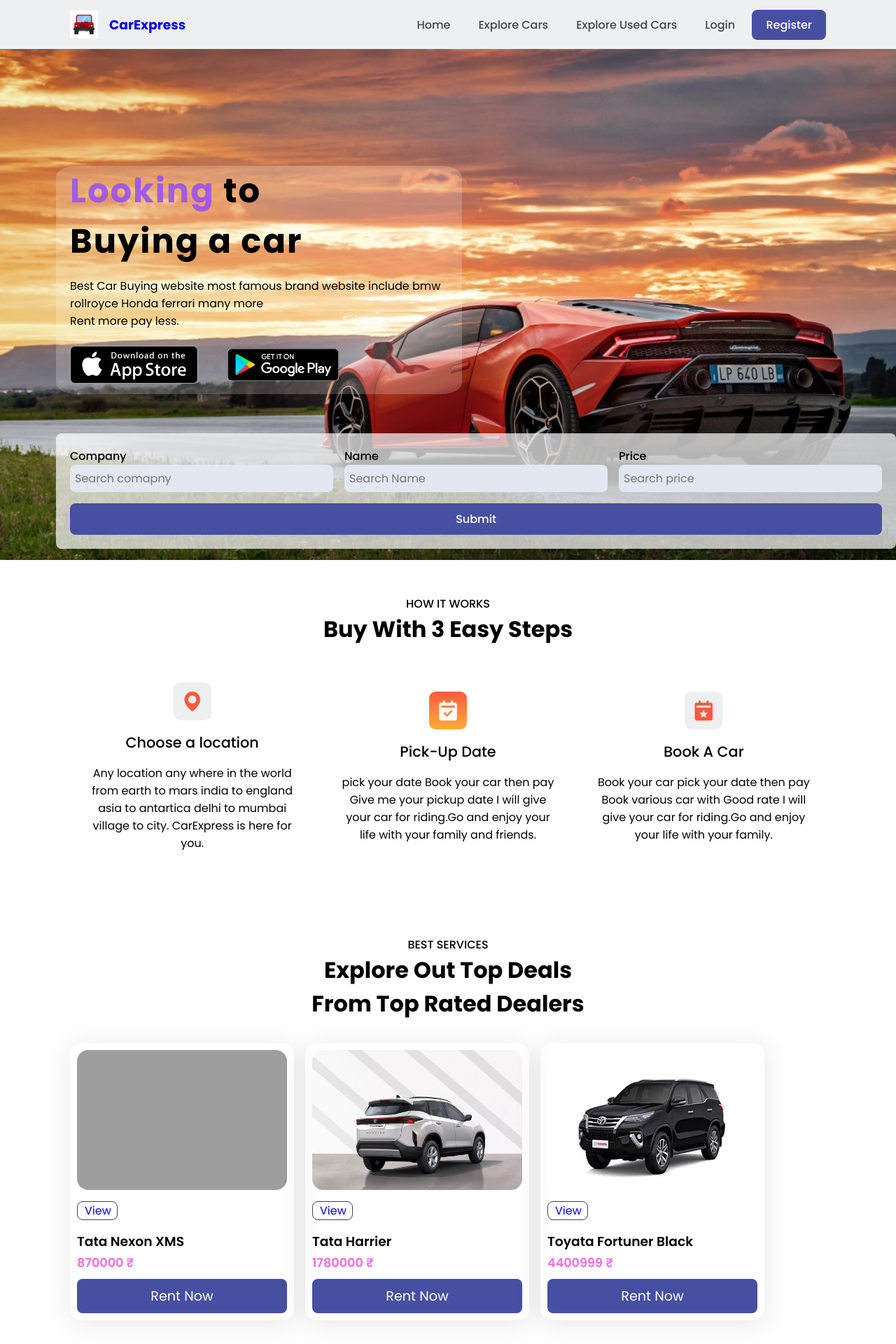
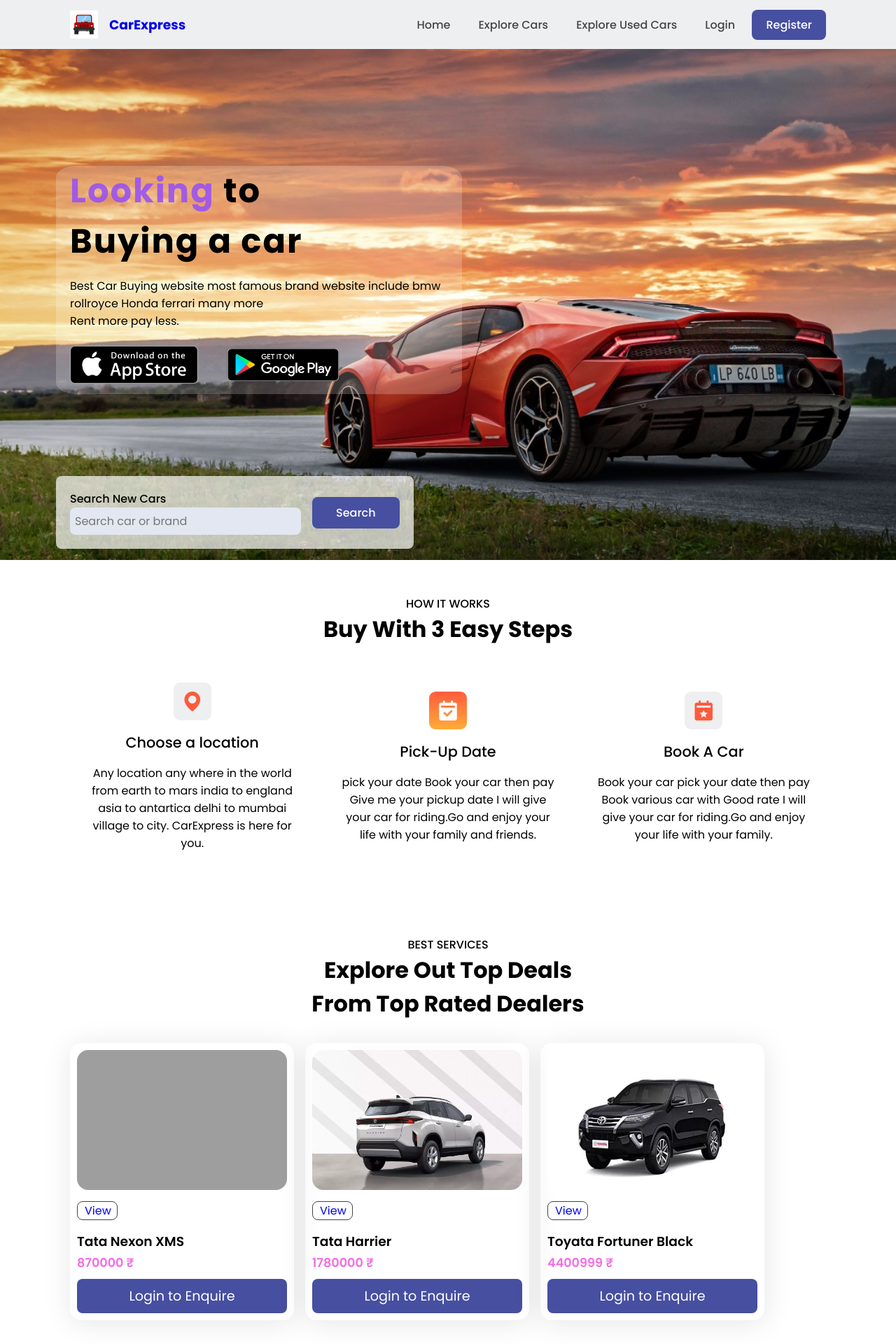
Before and after one commit to shivakashyap2001/Auto-xpert-prediction-system, a Django app: page /buyer/ in a window 1280 px wide. Shown: the top 1920 px of the page at 70% size. Run offline with Django 4.2, Linux system fonts and the light colour scheme; data comes from the database, SQL or seed files in the repository; both versions use the stored data as it was after the commit; parts of the project's set-up code (start-up, migrations or seed data) failed here and were passed over; grey boxes are pictures that could not be loaded.

Commit message:
fix search frontend with search

```diff
--- a/home/templates/home/buyer.html
+++ b/home/templates/home/buyer.html
@@ -17,21 +17,15 @@
 			</div>
 		</div>
 
-		<form action="">
+		<form action="{% url 'ride' %}" method="get">
 			<div class="form-container">
 				<div class="input-box">
-					<span>Company</span>
-					<input type="search" name="" id="" placeholder="Search comapny" />
+					<span>Search New Cars</span>
+					<!-- The name attribute is set to "q" for the general query -->
+					<input type="search" name="q" placeholder="Search car or brand" />
 				</div>
-				<div class="input-box">
-					<span>Name</span>
-					<input type="search" name="" id="" placeholder="Search Name" />
-				</div>
-				<div class="input-box">
-					<span>Price</span>
-					<input type="search" name="" id="" placeholder="Search price" />
-				</div>
-				<input type="submit" name="" id="" class="btn" />
+
+				<input type="submit" class="btn" value="Search" />
 			</div>
 		</form>
 	</section>
@@ -90,9 +84,9 @@
 				<h3>{{cars.car_name}}</h3>
 				<h2>{{cars.price}} <span>₹</span></h2>
 				{% if user.is_authenticated %}
-				<a href="{% url 'add_cart' cars.uid %}" class="btn">Rent Now</a>
+				<a href="{% url 'add_cart' cars.uid %}" class="btn">Login to Enquire</a>
 				{% else %}
-				<a href="{% url 'Login' %}" class="btn">Rent Now</a>
+				<a href="{% url 'Login' %}" class="btn">Login to Enquire</a>
 				{% endif %} {% comment %}
 				<p>
 					<a href="{% url 'detail' detail_uid %}" class="btn btn-success"> View</a>
--- a/home/templates/home/home.html
+++ b/home/templates/home/home.html
@@ -604,7 +604,7 @@
                 <div class="input-box">
                     <span>Search New Cars</span>
                     <!-- The name attribute is set to "q" for the general query -->
-                    <input type="search" name="q" placeholder="Search company or name">
+                    <input type="search" name="q" placeholder="Search car or brand">
                 </div>
 
                 <input type="submit" class="btn" value="Search">
@@ -659,7 +659,7 @@
                 <p>2017</p>
                 <h3>{{ cars.car_name }}</h3>
                 <h2>{{ cars.price }} <span>₹</span> </h2>
-                <a href="#" class="btn">Rent Now</a>
+                <a href="#" class="btn">Login to Enquire</a>
             </div>
 
             {% endfor %}
--- a/home/templates/home/index.html
+++ b/home/templates/home/index.html
@@ -91,9 +91,9 @@
 				<h2>{{cars.price}} <span>₹</span></h2>
 
 				{% if user.is_authenticated %}
-				<a href="{% url 'add_cart' cars.uid %}" class="btn">Rent Now</a>
+				<a href="{% url 'add_cart' cars.uid %}" class="btn">Login to Enquire</a>
 				{% else %}
-				<a href="{% url 'Login' %}" class="btn">Rent Now</a>
+				<a href="{% url 'Login' %}" class="btn">Login to Enquire</a>
 				{% endif %} {% comment %}
 				<p>
 					<a href="{% url 'detail' detail_uid %}" class="btn btn-success"> View</a>
--- a/home/templates/home/ride.html
+++ b/home/templates/home/ride.html
@@ -12,7 +12,7 @@
 			<input
 				type="search"
 				name="q"
-				placeholder="Search company or name"
+				placeholder="Search car or brand"
 				value="{{search_query}}"
 			/>
 		</div>
--- a/home/views.py
+++ b/home/views.py
@@ -158,7 +158,7 @@
         car = paginator.page(paginator.num_pages)
 
     context = {
-        'title': 'Explore New Cars',
+        'title': 'Explore Used Cars',
         'current_url': 'used-ride',
         'search_query' : query,
         'car':car
```
Also changed, not shown: db.sqlite3.
